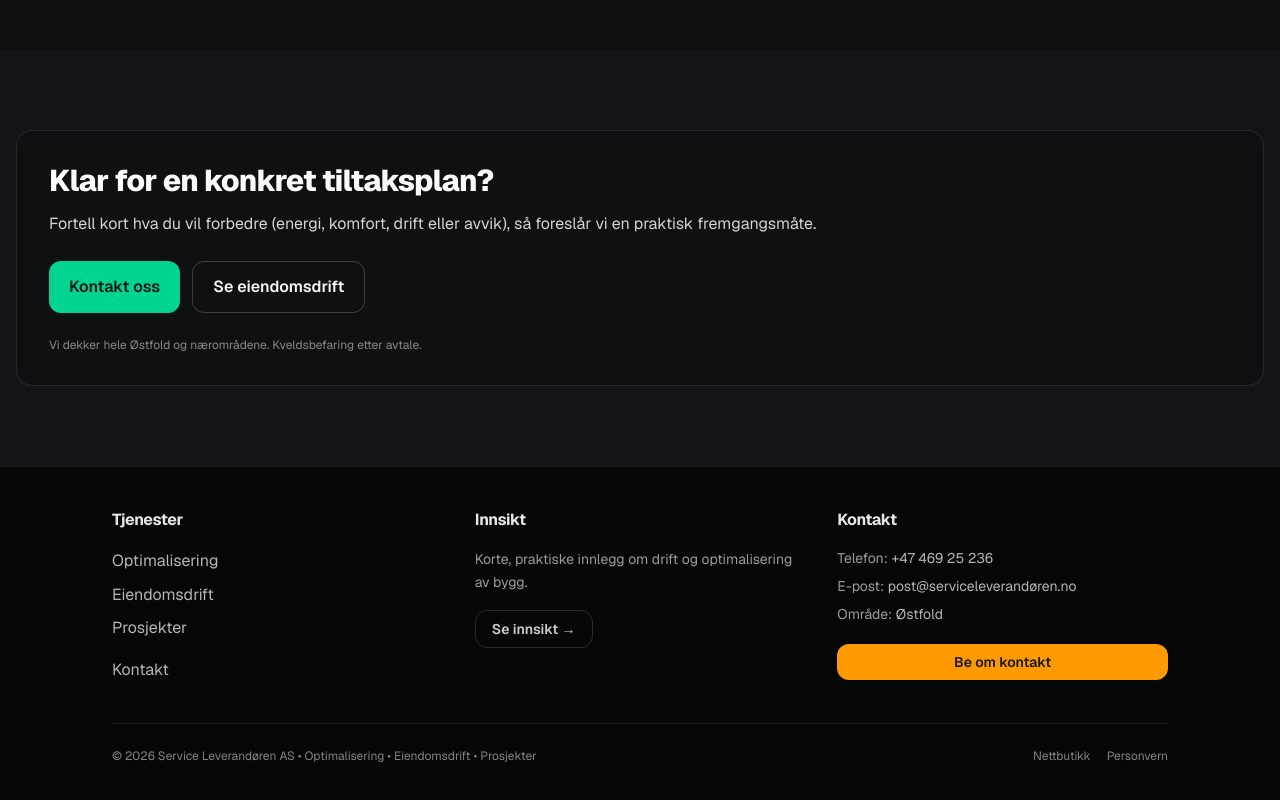
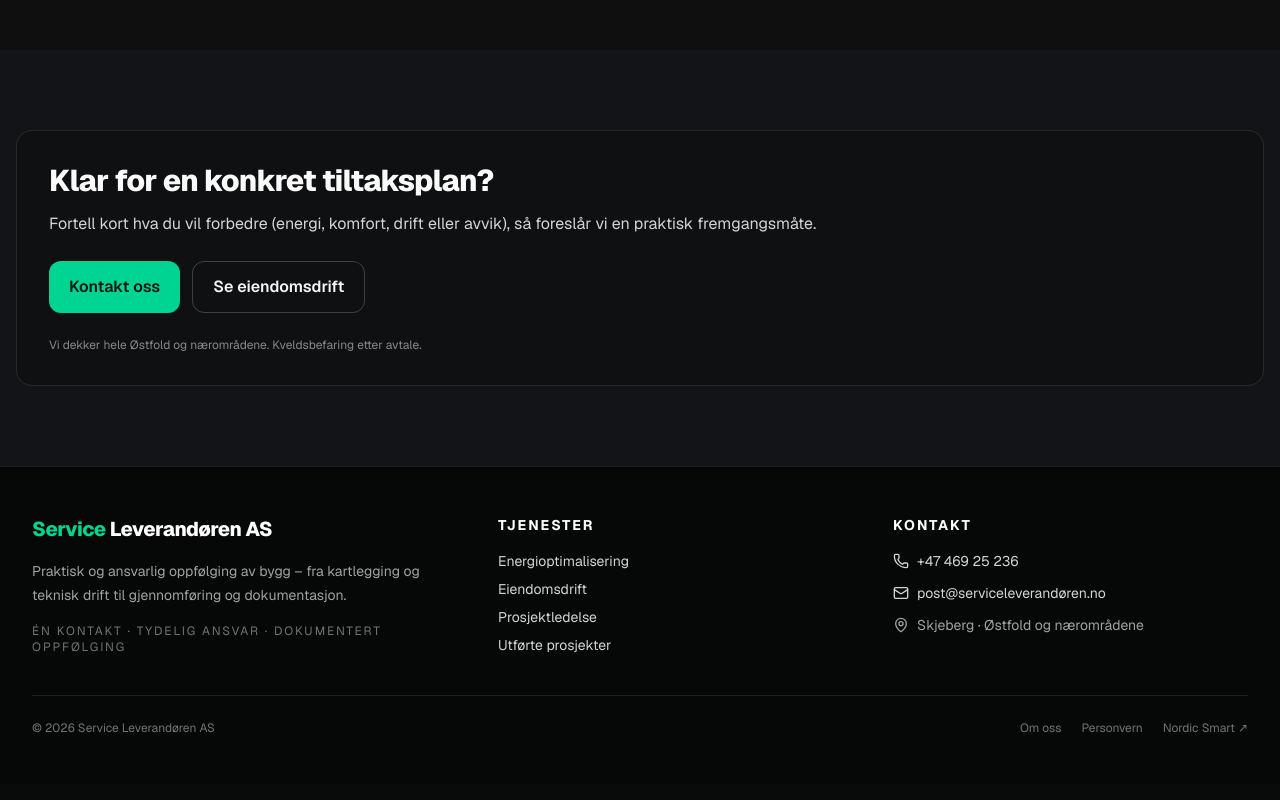
Before and after one commit to torejg1-eng/service-leverandoren-3-0, a Next.js app: page / in a window 1280 px wide. Shown: the part 1806-2606 px from the top of the page. Built offline with nearby package versions, Linux system fonts and the light colour scheme.

Commit message:
Oppgrader global presentasjon og design

```diff
--- a/src/app/components/footer.tsx
+++ b/src/app/components/footer.tsx
@@ -1,110 +1,55 @@
 import Link from "next/link";
+import { Mail, MapPin, Phone } from "lucide-react";
+
+const services = [
+  ["Energioptimalisering", "/optimalisering"],
+  ["Eiendomsdrift", "/eiendomsdrift"],
+  ["Prosjektledelse", "/prosjekt-ombygging"],
+  ["Utførte prosjekter", "/prosjekter"],
+] as const;
 
 export default function Footer() {
   return (
-    <footer className="border-t border-white/10 bg-black/40 text-white/70">
-      <div className="mx-auto max-w-6xl px-4 md:px-12 py-10">
-        <div className="grid grid-cols-1 md:grid-cols-3 gap-8">
-          {/* Tjenester */}
+    <footer className="border-t border-white/10 bg-[#060807] text-neutral-300">
+      <div className="mx-auto max-w-7xl px-4 py-12 sm:px-6 lg:px-8">
+        <div className="grid gap-10 md:grid-cols-[1.2fr_1fr_1fr]">
           <div>
-            <h3 className="text-white/90 font-bold tracking-tight">Tjenester</h3>
-            <ul className="mt-4 space-y-2">
-              <li>
-                <Link className="hover:text-emerald-200 transition" href="/optimalisering">
-                  Optimalisering
-                </Link>
-              </li>
-              <li>
-                <Link className="hover:text-emerald-200 transition" href="/eiendomsdrift">
-                  Eiendomsdrift
-                </Link>
-              </li>
-              <li>
-                <Link className="hover:text-emerald-200 transition" href="/prosjekter">
-                  Prosjekter
-                </Link>
-              </li>
-              <li className="pt-2">
-                <Link className="hover:text-emerald-200 transition" href="/kontakt">
-                  Kontakt
-                </Link>
-              </li>
+            <p className="text-xl font-extrabold tracking-tight text-white">
+              <span className="text-emerald-400">Service</span> Leverandøren AS
+            </p>
+            <p className="mt-4 max-w-md text-sm leading-6 text-neutral-400">
+              Praktisk og ansvarlig oppfølging av bygg – fra kartlegging og teknisk drift til gjennomføring og dokumentasjon.
+            </p>
+            <p className="mt-4 text-xs uppercase tracking-[0.16em] text-neutral-500">
+              Én kontakt · tydelig ansvar · dokumentert oppfølging
+            </p>
+          </div>
+
+          <div>
+            <h2 className="text-sm font-bold uppercase tracking-[0.14em] text-white">Tjenester</h2>
+            <ul className="mt-4 space-y-2 text-sm">
+              {services.map(([text, href]) => (
+                <li key={href}><Link className="transition hover:text-emerald-300" href={href}>{text}</Link></li>
+              ))}
             </ul>
           </div>
 
-          {/* Innsikt */}
           <div>
-            <h3 className="text-white/90 font-bold tracking-tight">Innsikt</h3>
-            <p className="mt-4 text-sm leading-relaxed text-white/60">
-              Korte, praktiske innlegg om drift og optimalisering av bygg.
-            </p>
-            <div className="mt-4">
-              <Link
-                href="/innsikt"
-                className="inline-flex items-center justify-center rounded-xl border border-white/15 px-4 py-2 text-sm font-semibold text-white/80 hover:border-emerald-400/50 hover:text-emerald-200 transition"
-              >
-                Se innsikt →
-              </Link>
-            </div>
-          </div>
-
-          {/* Kontakt */}
-          <div>
-            <h3 className="text-white/90 font-bold tracking-tight">Kontakt</h3>
-            <ul className="mt-4 space-y-2 text-sm">
-              <li>
-                <span className="text-white/60">Telefon:</span>{" "}
-                <a className="hover:text-emerald-200 transition" href="tel:+4746925236">
-                  +47 469 25 236
-                </a>
-              </li>
-              <li>
-                <span className="text-white/60">E-post:</span>{" "}
-                <a
-                  className="hover:text-emerald-200 transition"
-                  href="mailto:post@serviceleverandøren.no"
-                >
-                  post@serviceleverandøren.no
-                </a>
-              </li>
-              <li>
-                <span className="text-white/60">Område:</span> Østfold
-              </li>
-
-              <li className="pt-3">
-                <Link
-                  href="/kontakt"
-                  className="inline-flex w-full items-center justify-center rounded-xl bg-amber-500 px-4 py-2 font-semibold text-neutral-900 hover:bg-amber-400 transition"
-                >
-                  Be om kontakt
-                </Link>
-              </li>
+            <h2 className="text-sm font-bold uppercase tracking-[0.14em] text-white">Kontakt</h2>
+            <ul className="mt-4 space-y-3 text-sm">
+              <li><a className="flex items-center gap-2 transition hover:text-emerald-300" href="tel:+4746925236"><Phone size={16} aria-hidden="true" />+47 469 25 236</a></li>
+              <li><a className="flex items-center gap-2 break-all transition hover:text-emerald-300" href="mailto:post@serviceleverandøren.no"><Mail size={16} aria-hidden="true" />post@serviceleverandøren.no</a></li>
+              <li className="flex items-center gap-2 text-neutral-400"><MapPin size={16} aria-hidden="true" />Skjeberg · Østfold og nærområdene</li>
             </ul>
           </div>
         </div>
 
-        {/* Bunnlinje */}
-        <div className="mt-10 flex flex-col md:flex-row items-start md:items-center justify-between gap-4 border-t border-white/10 pt-6 text-xs text-white/50">
-          <div>
-            © 2026 Service Leverandøren AS
-            <span className="hidden sm:inline"> • Optimalisering • Eiendomsdrift • Prosjekter</span>
-          </div>
-
-          <div className="flex flex-wrap gap-x-4 gap-y-2">
-            {/* Diskret nettbutikk-lenke */}
-            <a
-              className="hover:text-emerald-200 transition"
-              href="https://nordicsmart.eu"
-              target="_blank"
-              rel="noreferrer"
-              title="Nettbutikk (Nordic Smart)"
-            >
-              Nettbutikk
-            </a>
-
-            <Link className="hover:text-emerald-200 transition" href="/personvern">
-              Personvern
-            </Link>
+        <div className="mt-10 flex flex-col gap-4 border-t border-white/10 pt-6 text-xs text-neutral-500 sm:flex-row sm:items-center sm:justify-between">
+          <p>© 2026 Service Leverandøren AS</p>
+          <div className="flex flex-wrap gap-5">
+            <Link className="hover:text-neutral-200" href="/om-oss">Om oss</Link>
+            <Link className="hover:text-neutral-200" href="/personvern">Personvern</Link>
+            <a className="hover:text-neutral-200" href="https://nordicsmart.eu" target="_blank" rel="noreferrer">Nordic Smart ↗</a>
           </div>
         </div>
       </div>
```
